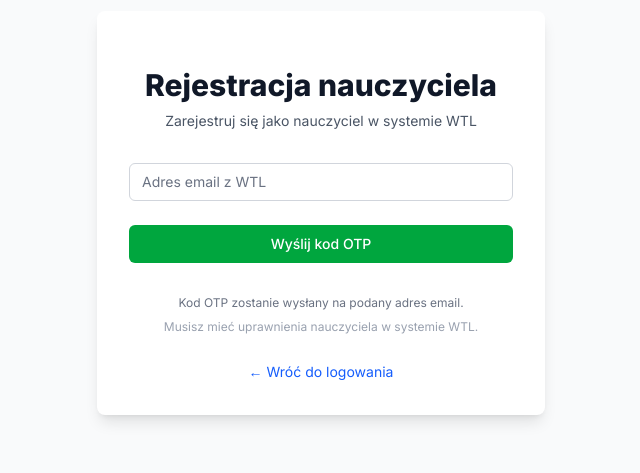
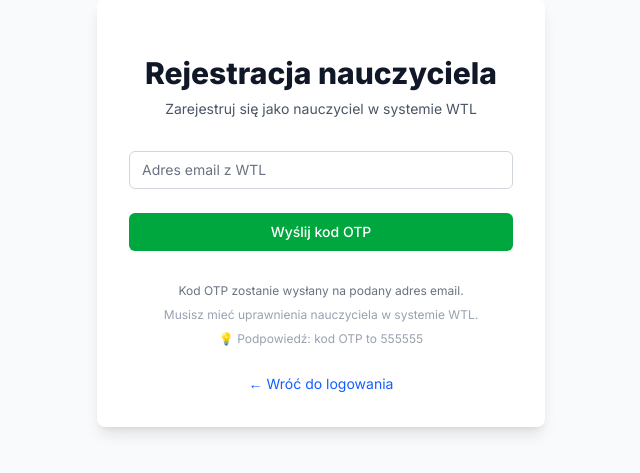
Before and after one commit to chrisbirchwood-info/wtl_assistant, a Next.js app: page /auth/register-teacher in a window 1280 px wide. Shown: the part 187-660 px from the top of the page, without its empty margins (319-959 px from the left). Built offline with nearby package versions, Linux system fonts and the light colour scheme.

Commit message:
Add: Consistent OTP mock (555555) in teacher registration

```diff
--- a/src/app/auth/register-teacher/page.tsx
+++ b/src/app/auth/register-teacher/page.tsx
@@ -359,6 +359,9 @@ export default function TeacherRegistrationPage() {
           <p className="text-xs text-gray-400">
             Musisz mieć uprawnienia nauczyciela w systemie WTL.
           </p>
+          <p className="text-xs text-gray-400">
+            💡 Podpowiedź: kod OTP to 555555
+          </p>
           <div className="pt-4">
             <Link
               href="/auth/login"
```
